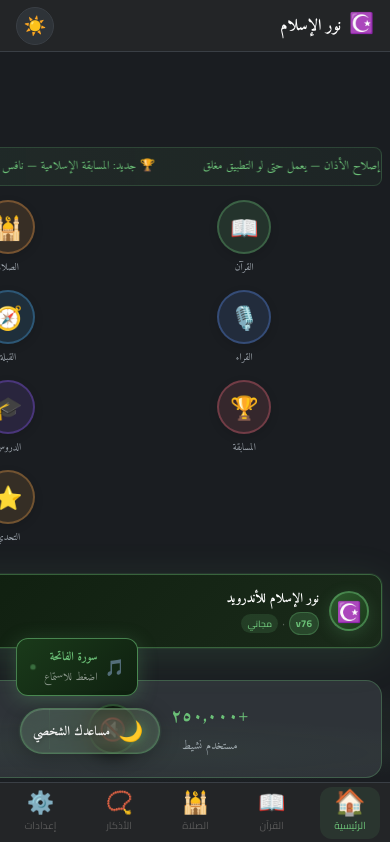
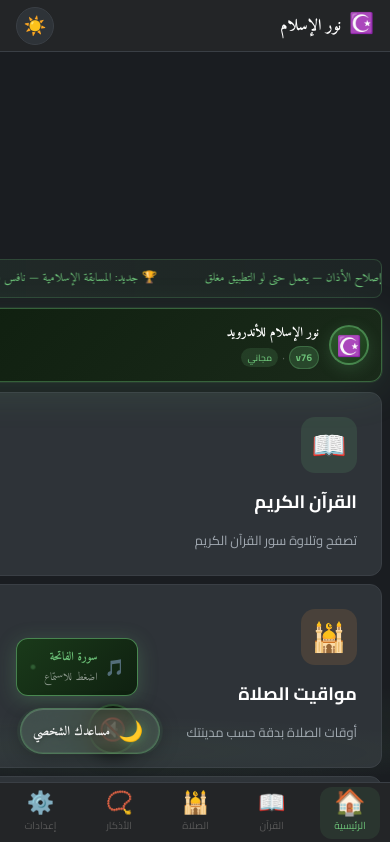
Before and after one commit to Abilaaacg/nabil-quran, a React (Vite) app: page / in a window 390 px wide. Shown: the top 842 px of the page. Built offline with nearby package versions, Linux system fonts and the light colour scheme; what @capacitor/core would draw is missing.

Commit message:
Restore original card grid layout (2 per row on mobile, proven working)

```diff
--- a/src/pages/Home.css
+++ b/src/pages/Home.css
@@ -1,44 +1,111 @@
-.home-hero { text-align: center; padding: 8px 0 4px; }
-.home-hero h1 { font-size: 18px; font-weight: 700; color: var(--text-primary); }
-.home-hijri {
-  display: inline-block; margin-top: 4px; padding: 2px 12px;
-  background: rgba(107,192,119,0.12); border: 1px solid rgba(107,192,119,0.3);
-  border-radius: 20px; font-size: 10px; color: var(--accent);
+.home-hero {
+  text-align: center;
+  padding: 40px 0 32px;
 }
 
-/* ─── Grid — أبسط طريقة ممكنة ────────────── */
-.home-grid {
-  text-align: center;
-  margin: 14px 0;
+.home-hero-icon {
+  font-size: 60px;
+  margin-bottom: 16px;
 }
 
-.hg-item {
-  display: inline-block;
-  width: 24%;
-  text-align: center;
-  text-decoration: none;
-  vertical-align: top;
-  margin-bottom: 14px;
-}
-.hg-item:active .hg-icon { transform: scale(1.2); }
-
-.hg-icon {
-  width: 54px; height: 54px;
-  border-radius: 50%;
-  border: 2px solid;
-  display: inline-flex; align-items: center; justify-content: center;
-  font-size: 23px;
-  box-shadow: 0 3px 10px rgba(0,0,0,0.12);
-  transition: transform 0.2s;
+.home-hero h1 {
+  font-size: 32px;
+  font-weight: 700;
+  color: var(--text-primary);
+  margin-bottom: 8px;
 }
 
-.hg-label {
-  display: block;
-  font-family: var(--font-arabic);
-  font-size: 10px;
+.home-hero p {
+  font-size: 16px;
   color: var(--text-secondary);
-  margin-top: 5px;
 }
 
-.home-footer { text-align: center; margin-top: 20px; padding: 14px 0; border-top: 1px solid var(--border); }
-.home-footer p { font-family: var(--font-arabic); font-size: 16px; color: var(--accent); }
+.home-hijri {
+  margin-top: 10px;
+  display: inline-block;
+  padding: 5px 16px;
+  background: rgba(107,192,119,0.12);
+  border: 1px solid rgba(107,192,119,0.3);
+  border-radius: 20px;
+  font-size: 13px;
+  color: var(--accent);
+  font-family: var(--font-arabic);
+}
+
+.home-grid {
+  display: grid;
+  grid-template-columns: repeat(auto-fill, minmax(260px, 1fr));
+  gap: 12px;
+  margin-top: 8px;
+}
+
+@media (max-width: 480px) {
+  .home-grid {
+    grid-template-columns: repeat(2, 1fr);
+    gap: 8px;
+  }
+  .home-hero { padding: 12px 0 8px; }
+  .home-hero-icon { font-size: 32px; margin-bottom: 6px; }
+  .home-hero h1 { font-size: 20px; }
+  .home-hero p { font-size: 12px; }
+  .home-hijri { font-size: 11px; margin-top: 6px; padding: 3px 12px; }
+  .home-card { padding: 12px 10px; gap: 6px; }
+  .home-card-icon { width: 36px; height: 36px; font-size: 18px; border-radius: 10px; }
+  .home-card h2 { font-size: 13px; }
+  .home-card p { font-size: 10px; line-height: 1.4; }
+  .home-footer { margin-top: 20px; }
+}
+
+.home-card {
+  background: var(--bg-card);
+  border: 1px solid var(--border);
+  border-radius: var(--radius);
+  padding: 24px;
+  display: flex;
+  flex-direction: column;
+  gap: 12px;
+  transition: var(--transition);
+  cursor: pointer;
+}
+
+.home-card:hover {
+  background: var(--bg-card-hover);
+  border-color: var(--accent);
+  transform: translateY(-3px);
+  box-shadow: var(--shadow);
+}
+
+.home-card-icon {
+  width: 56px;
+  height: 56px;
+  border-radius: 14px;
+  display: flex;
+  align-items: center;
+  justify-content: center;
+  font-size: 28px;
+}
+
+.home-card h2 {
+  font-size: 18px;
+  font-weight: 700;
+  color: var(--text-primary);
+}
+
+.home-card p {
+  font-size: 13px;
+  color: var(--text-secondary);
+  line-height: 1.6;
+}
+
+.home-footer {
+  text-align: center;
+  margin-top: 40px;
+  padding: 20px 0;
+  border-top: 1px solid var(--border);
+}
+
+.home-footer p {
+  font-family: var(--font-arabic);
+  font-size: 20px;
+  color: var(--accent);
+}
--- a/src/pages/Home.jsx
+++ b/src/pages/Home.jsx
@@ -25,21 +25,21 @@ function toHijri(date) {
   return `${day} ${months[month - 1]} ${year} هـ`
 }
 
-const FEATURES = [
-  { to: '/quran',     icon: '📖', title: 'القرآن',     color: '#6bc077' },
-  { to: '/prayer',    icon: '🕌', title: 'الصلاة',     color: '#f3a049' },
-  { to: '/adhkar',    icon: '📿', title: 'الأذكار',    color: '#a779e9' },
-  { to: '/hisnmuslim',icon: '🛡️', title: 'حصن المسلم', color: '#e96979' },
-  { to: '/audio',     icon: '🎙️', title: 'القراء',     color: '#5b8dee' },
-  { to: '/qibla',     icon: '🧭', title: 'القبلة',     color: '#49a8e9' },
-  { to: '/names',     icon: '✨', title: 'الأسماء',    color: '#f3d049' },
-  { to: '/tasbeeh',   icon: '📿', title: 'التسبيح',    color: '#6bc077' },
-  { to: '/quiz',      icon: '🏆', title: 'المسابقة',   color: '#e96979' },
-  { to: '/lessons',   icon: '🎓', title: 'الدروس',     color: '#8b5cf6' },
-  { to: '/zakat',     icon: '💰', title: 'الزكاة',     color: '#49c8a0' },
-  { to: '/sunnah',    icon: '🌟', title: 'السنن',      color: '#49b8c8' },
-  { to: '/challenge', icon: '⭐', title: 'التحدي',     color: '#e9a049' },
-  { to: '/radio',     icon: '📻', title: 'الإذاعة',    color: '#b849c8' },
+const features = [
+  { to: '/quran',     icon: '📖', title: 'القرآن الكريم',     desc: 'تصفح وتلاوة سور القرآن الكريم',           color: '#6bc077' },
+  { to: '/audio',     icon: '🎙️', title: 'القراء',            desc: 'استمع لأشهر القراء في العالم',              color: '#5b8dee' },
+  { to: '/prayer',    icon: '🕌', title: 'مواقيت الصلاة',     desc: 'أوقات الصلاة بدقة حسب مدينتك',             color: '#f3a049' },
+  { to: '/adhkar',    icon: '📿', title: 'الأذكار',            desc: 'أذكار الصباح والمساء وكل المناسبات',       color: '#a779e9' },
+  { to: '/hisnmuslim',icon: '🛡️', title: 'حصن المسلم',        desc: 'أدعية وأذكار من حصن المسلم',               color: '#e96979' },
+  { to: '/tasbeeh',   icon: '📿', title: 'عداد التسبيح',      desc: 'سبّح واذكر الله بالعداد الرقمي',            color: '#6bc077' },
+  { to: '/names',     icon: '✨', title: 'أسماء الله الحسنى',  desc: 'تعرف على أسماء الله الـ٩٩ ومعانيها',       color: '#f3d049' },
+  { to: '/zakat',     icon: '💰', title: 'حاسبة الزكاة',      desc: 'احسب زكاة مالك بسهولة ودقة',               color: '#49c8a0' },
+  { to: '/sunnah',    icon: '🌟', title: 'السنن المهجورة',    desc: '12 سنة نبوية مع الفوائد والأدلة',           color: '#49b8c8' },
+  { to: '/challenge', icon: '🏆', title: 'التحدي اليومي',     desc: 'مهام يومية ونقاط لتحسين عباداتك',          color: '#e9a049' },
+  { to: '/qibla',     icon: '🧭', title: 'اتجاه القبلة',      desc: 'اعرف اتجاه الكعبة بدقة',                   color: '#49a8e9' },
+  { to: '/quiz',      icon: '🏆', title: 'المسابقة الإسلامية', desc: 'نافس الذكاء الاصطناعي واكسب نقاط',         color: '#e96979' },
+  { to: '/lessons',   icon: '🎓', title: 'دروس ومحاضرات',    desc: 'تعلّم من الشعراوي والنابلسي وغيرهم',        color: '#8b5cf6' },
+  { to: '/radio',     icon: '📻', title: 'الإذاعة',           desc: 'إذاعات إسلامية مباشرة من العالم',           color: '#b849c8' },
 ]
 
 export default function Home() {
@@ -49,29 +49,32 @@ export default function Home() {
   return (
     <div className="page-container fade-in">
       <div className="home-hero">
-        <h1>☪️ نور الإسلام</h1>
-        {hijri && <span className="home-hijri">{hijri}</span>}
+        <div className="home-hero-icon">☪️</div>
+        <h1>نور الإسلام</h1>
+        <p>تطبيق القرآن الكريم والأذكار الإسلامية</p>
+        {hijri && <div className="home-hijri">{hijri}</div>}
       </div>
 
       <NewsTicker />
+      <AppDownloadBanner />
 
       <div className="home-grid">
-        {FEATURES.map((f, i) => (
-          <Link key={f.to} to={f.to} className="hg-item" style={{ animationDelay: `${i * 0.04}s` }}>
-            <div className="hg-icon" style={{ background: `${f.color}22`, borderColor: `${f.color}55` }}>
+        {features.map(f => (
+          <Link key={f.to} to={f.to} className="home-card">
+            <div className="home-card-icon" style={{ background: `${f.color}22`, color: f.color }}>
               {f.icon}
             </div>
-            <span className="hg-label">{f.title}</span>
+            <h2>{f.title}</h2>
+            <p>{f.desc}</p>
           </Link>
         ))}
       </div>
 
-      <AppDownloadBanner />
       <SocialProof />
 
       <div className="home-footer">
         <p>بسم الله الرحمن الرحيم</p>
-        <p style={{ fontSize: 11, marginTop: 6, color: 'var(--text-muted)' }}>تم برمجة التطبيق عن طريق المهندس أحمد نبيل</p>
+        <p style={{ fontSize: 12, marginTop: 8, color: 'var(--text-muted)' }}>تم برمجة التطبيق عن طريق المهندس أحمد نبيل</p>
       </div>
     </div>
   )
```
